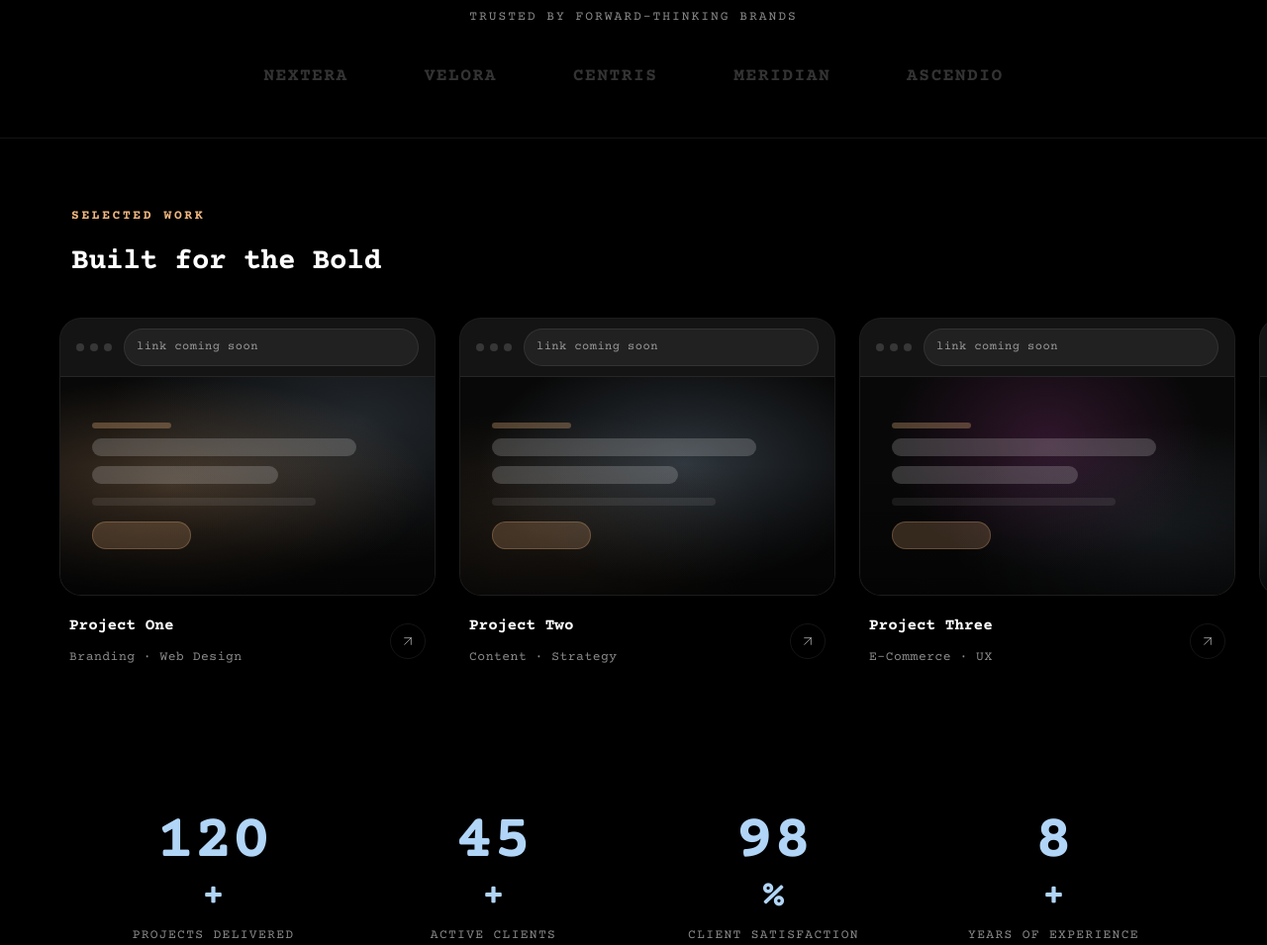
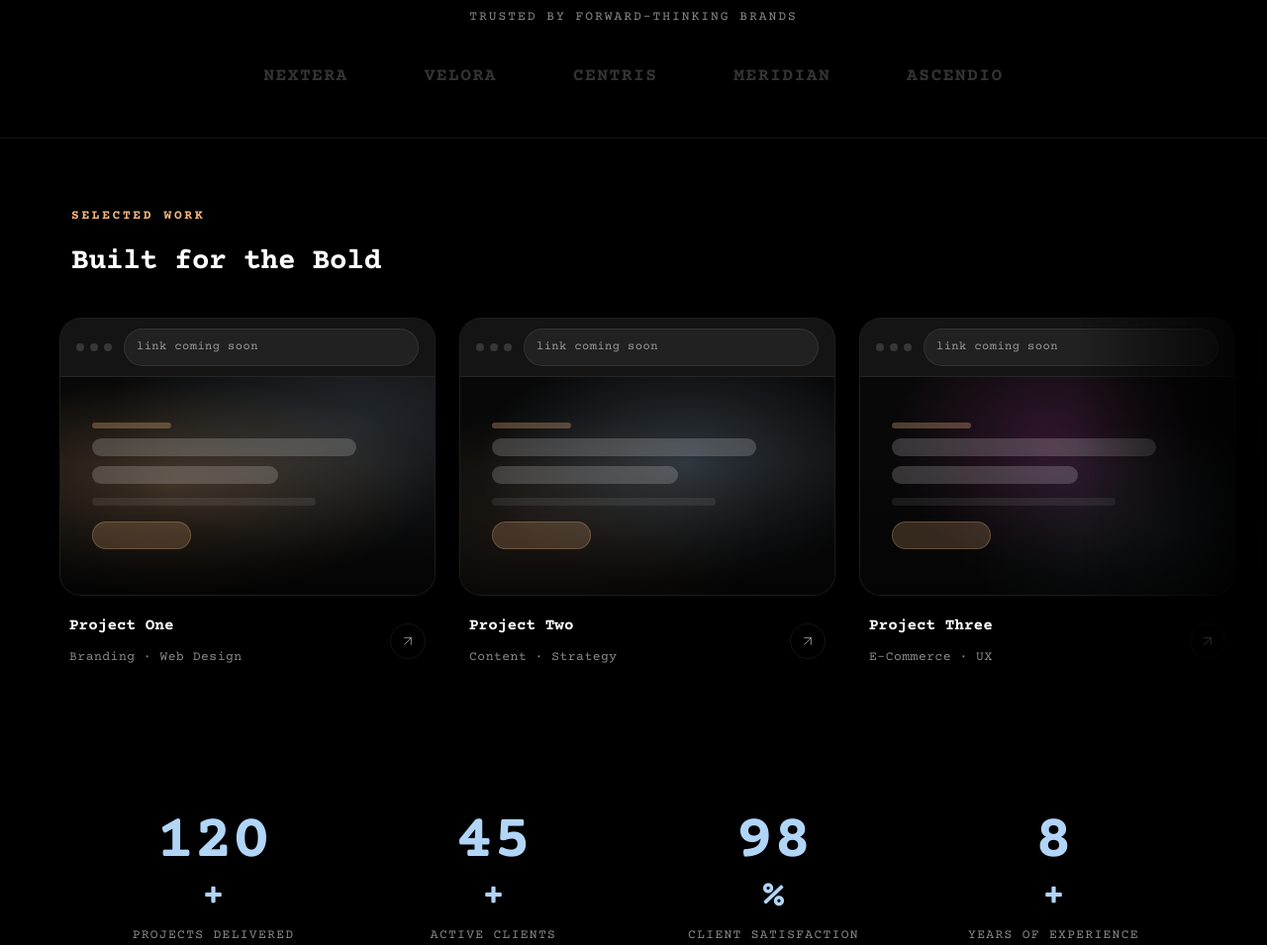
Before and after one commit to AedanCoder02/oasis-studio, a website built with Vite: page index.html in a window 1280 px wide. Shown: the part 846-1801 px from the top of the page at 99% size. Built offline with nearby package versions, Linux system fonts and the light colour scheme.

Commit message:
layout: fix portfolio overflow for iOS scroll, add grab cursor and fade affordance

```diff
--- a/src/styles/layout.css
+++ b/src/styles/layout.css
@@ -700,7 +700,6 @@
   padding: var(--space-64) 0;
   position: relative;
   z-index: 2;
-  overflow: hidden;
 }
 
 .portfolio-header {
@@ -713,6 +712,14 @@
   -webkit-overflow-scrolling: touch;
   scrollbar-width: none;
   padding-bottom: var(--space-8);
+  /* Right-edge fade so users know there's more to scroll */
+  -webkit-mask-image: linear-gradient(to right, black 85%, transparent 100%);
+  mask-image: linear-gradient(to right, black 85%, transparent 100%);
+  cursor: grab;
+}
+
+.portfolio-track-wrap:active {
+  cursor: grabbing;
 }
 
 .portfolio-track-wrap::-webkit-scrollbar {
```
